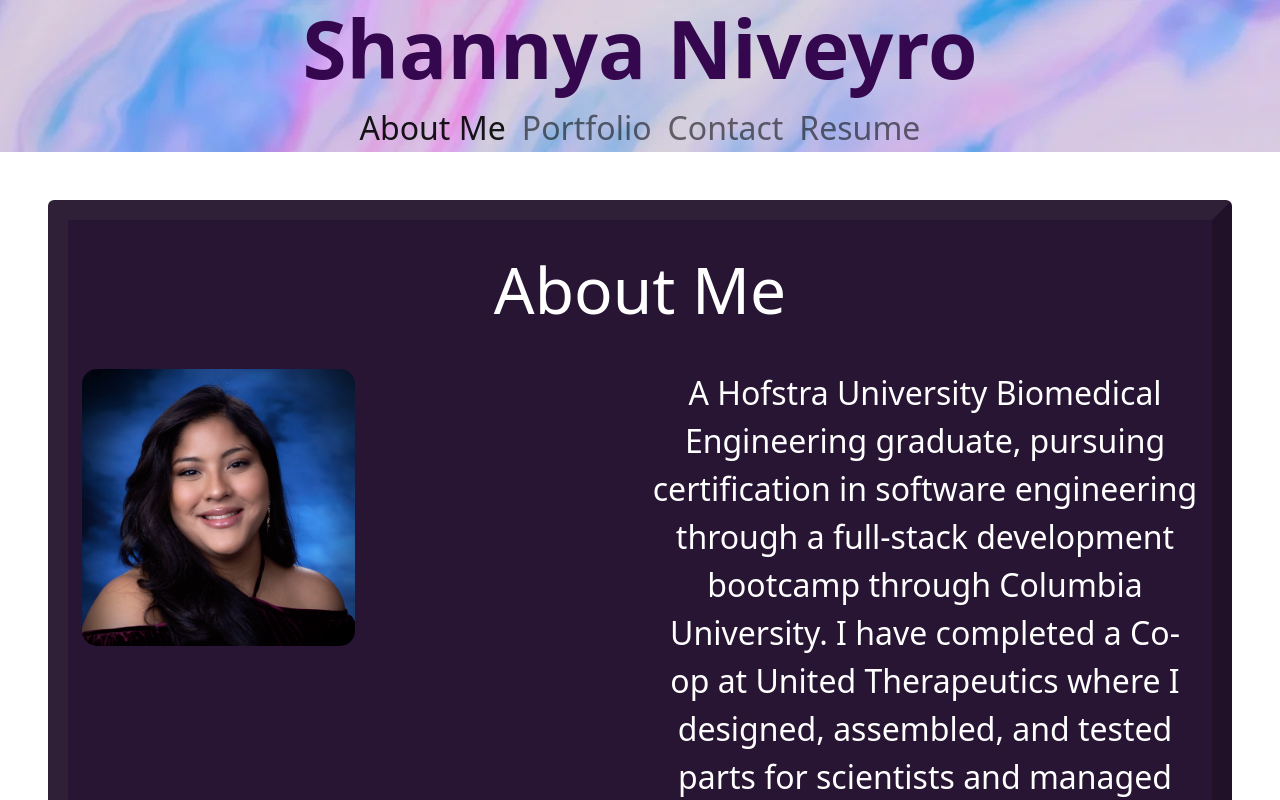
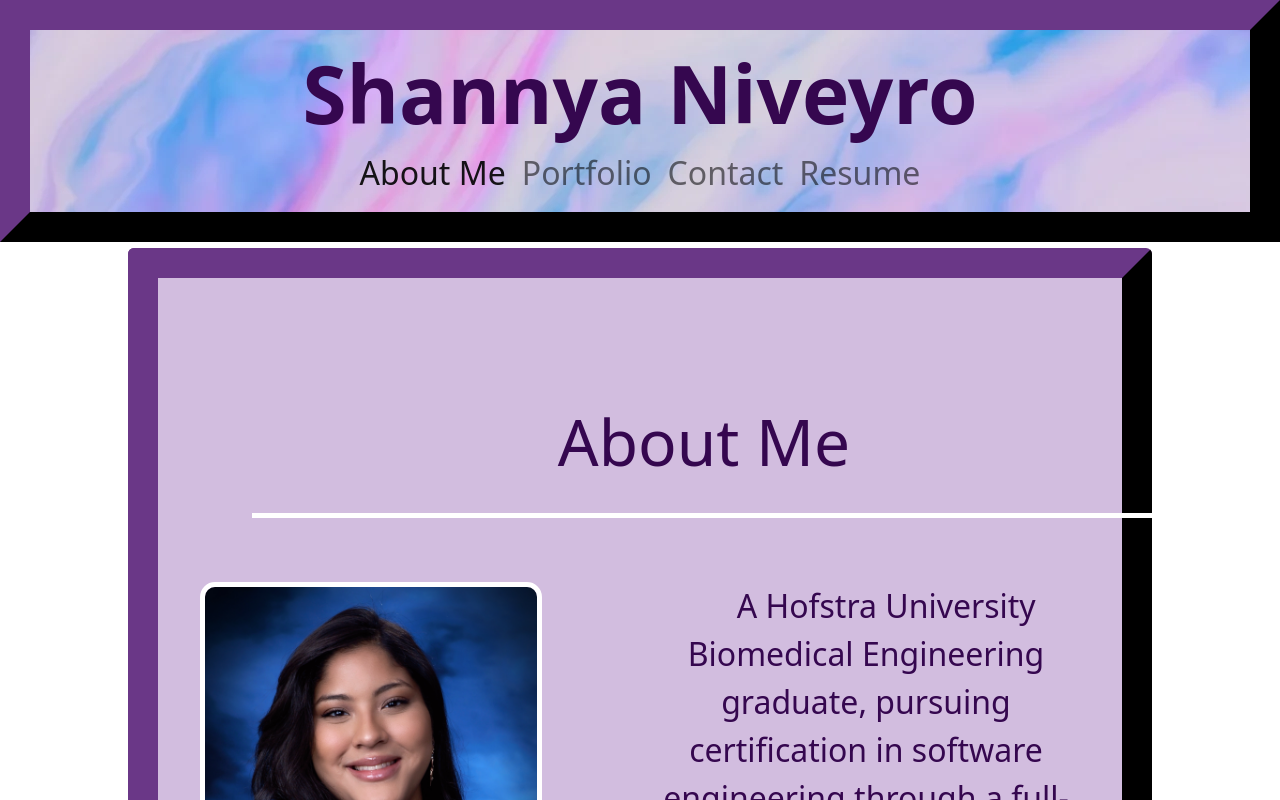
Before and after one commit to ShannyaN/react-portfolio, a React (Create React App) app: page / in a window 1280 px wide. Shown: the top 800 px of the page. Built offline with nearby package versions, Linux system fonts and the light colour scheme.

Commit message:
portfolio started

```diff
--- a/src/assets/css/App.css
+++ b/src/assets/css/App.css
@@ -27,6 +27,9 @@
   justify-content: center;
   font-size: 2rem;
   color: white;
+  border: #281533 outset 30px;
+  padding:15px
+
 }
 
 .App-link {
@@ -48,25 +51,35 @@
 }
 /* #281533; */
 div .card {
-  margin:3rem;
-  border-style: outset;
-  border-width: 20px;
-  background-color:#281533;
-  color: white
+  margin: 10vw;
+  margin-top: .5vw;
+  border: #281533 outset 30px ;
+  background-color:#d2bddf;
+  color: white;
+  height: 100vh;
+  padding:30px;
+  color:  #35074f;
 }
 
 .aboutme img {
-  max-width: 50%;
+  max-width: 80%;
   height: auto;
   border-radius: 15px;
+  border-color:white ;
+  border-width: 5px;
+  border-style: solid;
 }
 
 .card h2{
   text-align: center;
   font-size: 4rem;
   padding: 2rem;
+  margin:4rem;
+  border-bottom-color: white;
+  border-bottom-width: 5px;
+  border-bottom-style: solid;
 }
 .card p {
   font-size: 2rem;
-  text-align: center;
+  text-align:center;
 }
--- a/src/pages/AboutMe.js
+++ b/src/pages/AboutMe.js
@@ -12,7 +12,7 @@ export default function AboutMe(){
                     </div>
                     <div className='col-md'>
                         <p>
-                        A Hofstra University Biomedical Engineering graduate, pursuing certification in software engineering through a full-stack development bootcamp through Columbia University. I have completed a Co-op at United Therapeutics where I designed, assembled, and tested parts for scientists and managed projects from design to installation of parts in laboratories. I am looking to pursue Medical Devices/Biotechnology post-graduation. I am proficient in HTML, JavaScript, CSS, Node, Express, and Python.
+                        &emsp; A Hofstra University Biomedical Engineering graduate, pursuing certification in software engineering through a full-stack development bootcamp through Columbia University. I have completed a Co-op at United Therapeutics where I designed, assembled, and tested parts for scientists and managed projects from design to installation of parts in laboratories. I am looking to pursue Medical Devices/Biotechnology post-graduation. I am proficient in HTML, JavaScript, CSS, Node, Express, and Python.
                         </p>
                     </div>
                 </div>
--- a/src/pages/Portfolio.js
+++ b/src/pages/Portfolio.js
@@ -2,7 +2,19 @@ import React from 'react';
 
 export default function Portfolio(){
     return(
-        <h2>Portfolio</h2>
+      <div className='card aboutme' >
+      <div className='container columns'>
+          <div className='row row-cols-2'>
+              <h2>Portfolio</h2>
+              <div className='col-md card'>
+                  {/* <img src={proPic} alt="Profile."/> */}
+              </div>
+              <div className='col-md card'>
+
+              </div>
+          </div>
+      </div>
+  </div>
     )
 };
 // {/* <ul className="nav nav-tabs">
```
